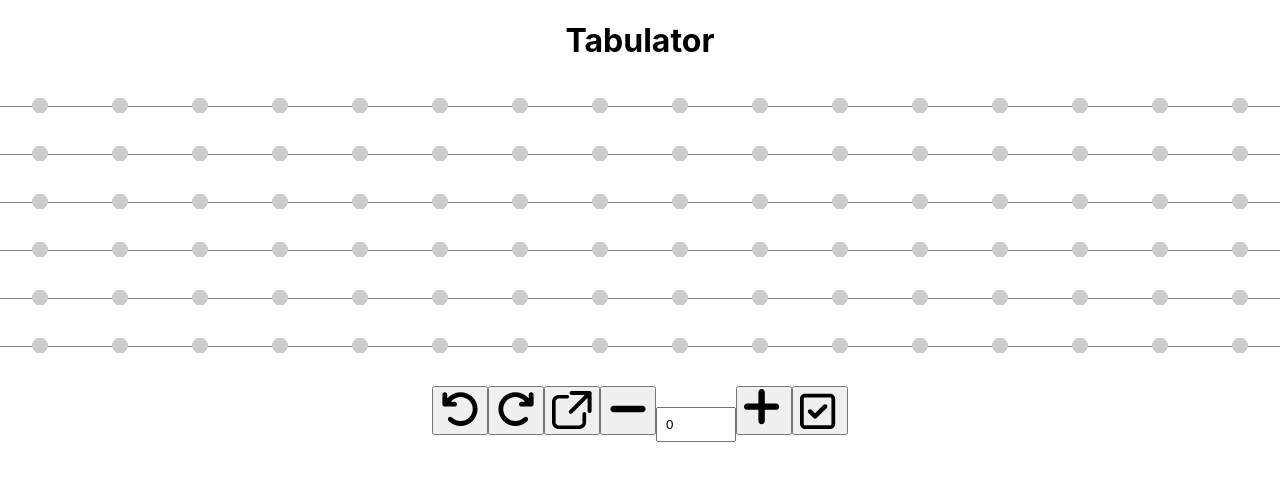
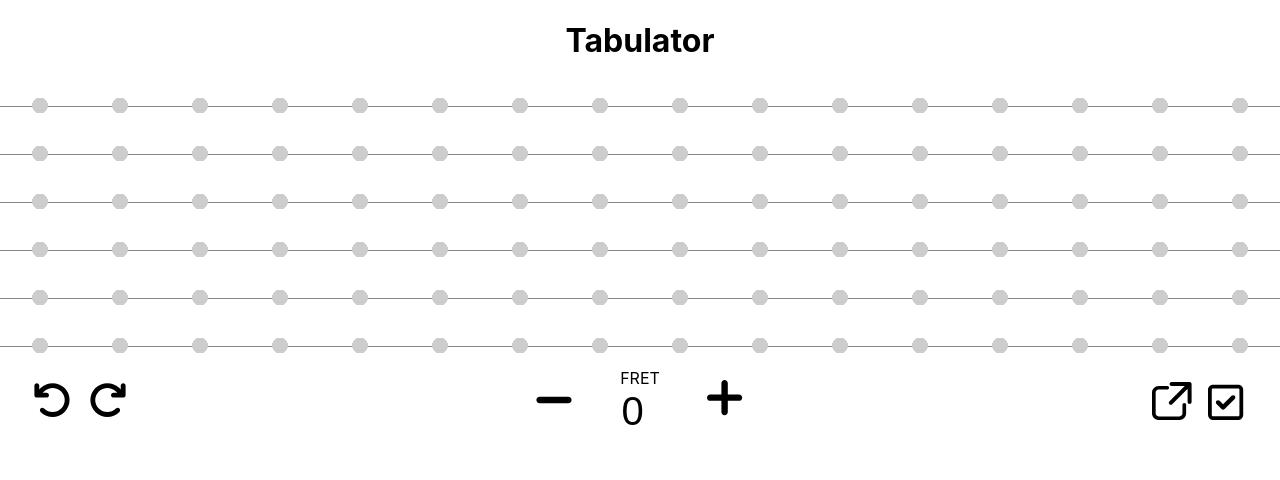
Before and after one commit to jonoliver/tabulator, a Next.js app: page / in a window 1280 px wide. Shown: the top 480 px of the page. Built offline with nearby package versions, Linux system fonts and the light colour scheme.

Commit message:
feat: layout buttons

```diff
--- a/components/riff/index.tsx
+++ b/components/riff/index.tsx
@@ -100,11 +100,12 @@ interface EditPaneProps extends EditButtonProps {
 
 const EditPane = ({ isEdit, setIsEdit, pasteValue, setPasteValue }: EditPaneProps) => {
   return (
-    <p
-      style={{ textAlign: 'center' }}
+    <section
+      className={styles.editControls}
     >
       <Show when={isEdit}>
         <>
+          <div className={styles.editHistory}>
             <button onClick={() => window.history.back()}>
               <Icon id='icon--undo' />
               {/* Undo */}
@@ -113,32 +114,51 @@ const EditPane = ({ isEdit, setIsEdit, pasteValue, setPasteValue }: EditPaneProp
               <Icon id='icon--redo' />
               {/* Redo */}
             </button>
-          <button onClick={() => navigator.clipboard.writeText(window.location.href)}>
-            <Icon id='icon--copy' />
-            {/* Copy */}
-          </button>
+          </div>
+
+          <div className={styles.editFret}>
+            <div>
               <button
                 onClick={() => pasteValue > 0 && setPasteValue(pasteValue - 1)}
               >
                 <Icon id='icon--minus' />
               </button>
+            </div>
+            <div className={styles.fretInput}>
+              <label htmlFor="fret-number">FRET</label>
               <input
+                id="fret-number"
                 type="number"
                 min="0"
                 max="25"
-            style={{ width: '5rem', padding: '0.5rem', paddingRight: '0', margin: 'auto' }}
                 value={pasteValue}
                 onChange={(e) => setPasteValue(parseInt(e.target.value, 10))}
               />
+            </div>
+            <div>
               <button
                 onClick={() => setPasteValue(pasteValue + 1)}
               >
                 <Icon id='icon--plus' />
               </button>
+            </div>
+          </div>
+
         </>
       </Show>
+      <div className={styles.editGeneral}>
+        <button onClick={() => {
+          if (!navigator.clipboard) return;
+          navigator.clipboard.writeText(window.location.href);
+          alert('Copied shareable link.');
+        }}>
+          <Icon id='icon--copy' />
+          {/* Copy */}
+        </button>
         <EditButton {...{ isEdit, setIsEdit }} />
-    </p>
+      </div>
+
+    </section>
 
   )
 }
@@ -218,7 +238,7 @@ const Riff = () => {
   }
 
   return <div ref={scrollAreaRef} className={isEdit ? styles.edit : ''}>
-    <div style={{ overflowX: 'scroll' }}>
+    <div style={{ overflowX: 'scroll', overflowY: 'clip' }}>
       <div className={styles.riff}>
         {
           renderRiff?.strungs.map((strung, s) =>
--- a/components/riff/riff.module.css
+++ b/components/riff/riff.module.css
@@ -34,3 +34,46 @@
 .edit .fret .number.empty {
   background: radial-gradient(circle, #CCC 0.5rem, #FFF0 0.5rem);
 }
+
+.editControls {
+  display: grid;
+  grid-template-areas: 'history fret general';
+  grid-template-columns: 10rem auto 10rem;
+  grid-template-rows: 4rem;
+  justify-items: center;
+  align-items: center;
+}
+
+@media (max-width: 500px) {
+  .editControls {
+    grid-template-areas: 'fret fret' 'history general';
+    grid-template-columns: repeat(2, minmax(0, 1fr));
+  }
+}
+
+.editHistory {
+  grid-area: history;
+}
+
+.editFret {
+  grid-area: fret;
+  display: flex;
+  align-items: center;
+}
+
+.editGeneral {
+  grid-area: general;
+}
+
+.fretInput {
+  text-align: center;
+  display: flex;
+  flex-direction: column;
+}
+
+.fretInput input {
+  margin: auto;
+  border: none;
+  font-size: 2.5rem;
+  text-align: center;
+}
--- a/styles/globals.css
+++ b/styles/globals.css
@@ -18,6 +18,17 @@ a {
   box-sizing: border-box;
 }
 
+button {
+  background: none;
+  border: none;
+  cursor: pointer;
+  padding: 0;
+  margin: 0 0.5rem;
+}
+
+button:hover {
+  opacity: 0.6;
+}
 /*
 @media (prefers-color-scheme: dark) {
   html {
```
Lines whose indentation alone changed are shown as unchanged.
